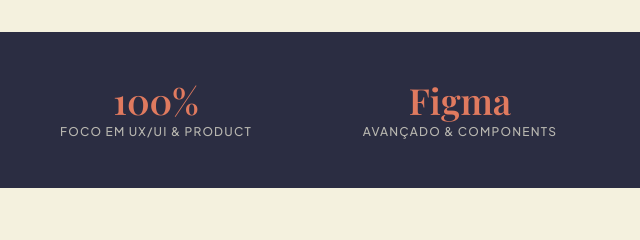
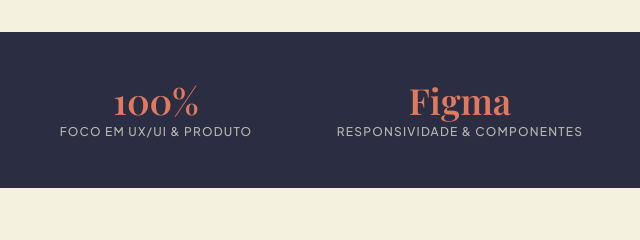
Before and after one commit to KetyRM/Portifolio-Product-Design, a plain HTML site: page index.html in a window 1280 px wide. Shown: the part 800-1040 px from the top of the page, 332-972 px from the left. Drawn offline with nearby package versions, Linux system fonts and the light colour scheme; a web font is replaced by a local one.

Commit message:
Novas atualizações

```diff
--- a/index.html
+++ b/index.html
@@ -256,11 +256,11 @@
             </div>
             <div class="flex flex-col items-center">
                 <span class="text-3xl lg:text-4xl font-serif font-bold text-brand-orange mb-1">100%</span>
-                <span class="text-xs uppercase tracking-widest text-brand-beige/70 font-medium">Foco em UX/UI & Product</span>
+                <span class="text-xs uppercase tracking-widest text-brand-beige/70 font-medium">Foco em UX/UI & produto</span>
             </div>
             <div class="flex flex-col items-center">
                 <span class="text-3xl lg:text-4xl font-serif font-bold text-brand-orange mb-1">Figma</span>
-                <span class="text-xs uppercase tracking-widest text-brand-beige/70 font-medium">Avançado & Components</span>
+                <span class="text-xs uppercase tracking-widest text-brand-beige/70 font-medium">Responsividade & Componentes</span>
             </div>
             <div class="flex flex-col items-center">
                 <span class="text-3xl lg:text-4xl font-serif font-bold text-brand-orange mb-1">Design System</span>
```
